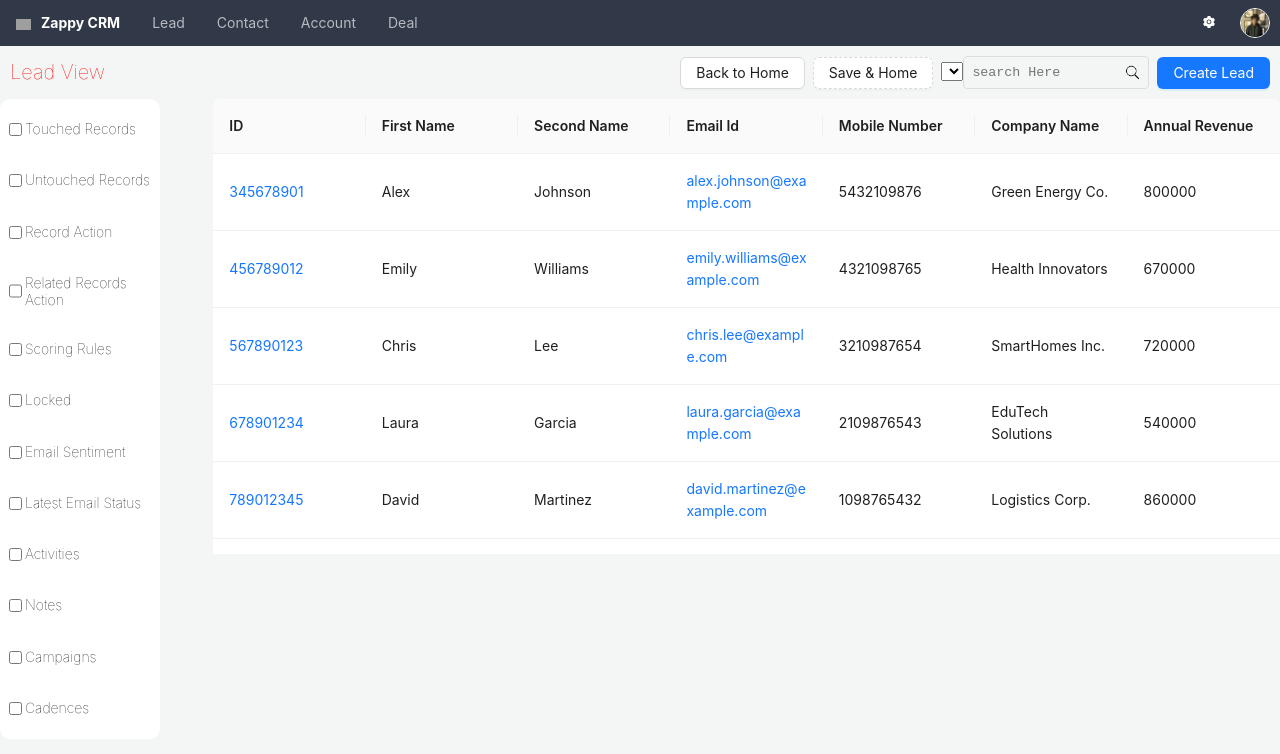
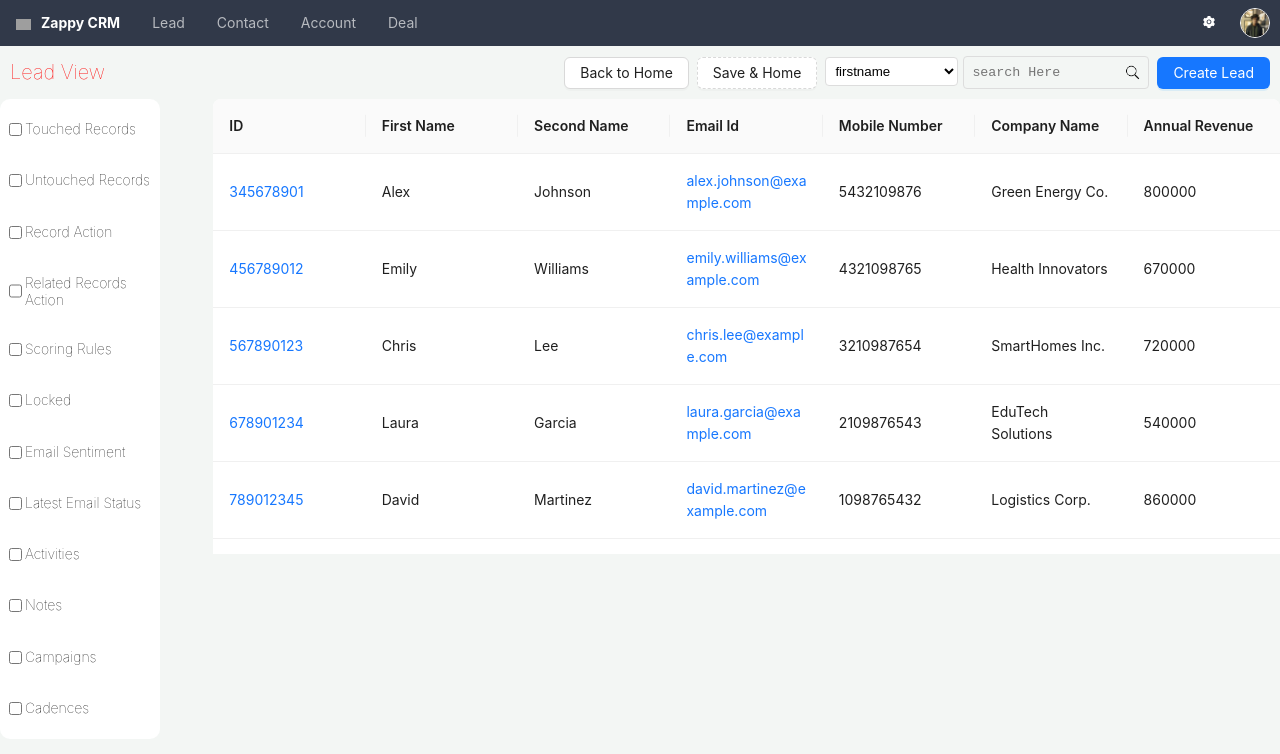
Before and after one commit to REOpranav/crm, a React (Create React App) app: page /leadboard in a window 1280 px wide. Shown: the top 754 px of the page. Built offline with nearby package versions, Linux system fonts and the light colour scheme; data requests are answered from the project's data file; grey boxes are pictures that could not be loaded.

Commit message:
added multi level search

```diff
--- a/src/Dashboard.jsx
+++ b/src/Dashboard.jsx
@@ -2,7 +2,6 @@ import { Menu, Row ,Typography, Image ,Space, Flex, Button} from 'antd';
 import { Link } from 'react-router-dom';
 import { AiFillSetting } from "react-icons/ai";
 import Searching from './Searching';
-import { useState } from 'react';
 
 const Dashboard = () => {
 
--- a/src/LeadBoard.jsx
+++ b/src/LeadBoard.jsx
@@ -14,9 +14,10 @@ const LeadBoard = () => {
 
     //searching
     const [searchBy,setSearchBy] = useState('')
+    const [selectedOption, setSelectedOption] = useState('firstname'); // this id for set selection
     const [searching,setSearching] = useState('') // this searching for lead
-     const filter =  leadData.filter(value => {
-         if (value.firstname.toLocaleLowerCase() === searching.toLocaleLowerCase()) {
+    const filter = leadData.filter(value => {
+         if (value[selectedOption].toLocaleLowerCase() === searching.toLocaleLowerCase()) {
             return value
          }
         })
@@ -37,6 +38,7 @@ const LeadBoard = () => {
               const responce = await axios.get('http://localhost:3000/leads')
                 if (responce.status === 200) {
                     setLeadData(await responce.data);
+                    setSearchBy(await responce.data)
                 }
              } catch (err) {
                 if (err.response) {
@@ -48,7 +50,6 @@ const LeadBoard = () => {
                 }
             }
         }
-
     useEffect(()=>{
       fetching()
     },[undefined])
@@ -57,13 +58,13 @@ const LeadBoard = () => {
     const data = []
     for (const datas of filter.length !== 0 ? filter : leadData) {
         let changeTOObject = {
-            id:datas.id,
+            id: datas.id,
             firstName : datas.firstname,
             secondName : datas.lastname,
             emailID : datas.email,
             mobileNumber  : datas.mobile,
-            companyName:datas.companyName,
-            annualRevenue : datas.annualrevenue ?  datas.annualrevenue : 0
+            companyName: datas.companyName,
+            annualRevenue : datas.annualrevenue ? datas.annualrevenue : 0
         }
         data.push(changeTOObject)
     }
@@ -108,30 +109,25 @@ const LeadBoard = () => {
             key: 'annualRevenue',
           },
         ]
-
-       const styles = {
-          fontWeight:'lighter',
-       }
+    const styles = { fontWeight:'lighter' }
 
   return (
     <div>
       <Dashboard />
-          <Row justify={'space-between'} style={{padding:'10px'}} >
+          <Row justify={'space-between'} style={{padding:'10px'}}>
               <Space>
                 <Text style={{fontSize:'20px',color:'red',fontWeight:'lighter'}}>Lead View</Text>
               </Space>
               <Space>
-                {/* <Flex gap={'small'}> */}
                   <Button type='default' onClick={homeNavigation}>Back to Home</Button>
                   <Popconfirm title="Are you sure to save" okText="Yes" cancelText="No" onConfirm={homeNavigation} onCancel={() => message.error('Cancel Save')}>
                       <Button type='dashed'>Save & Home</Button>
                   </Popconfirm>
-                  <Searching setSearchQuery={setSearching} searchQuery={searching}/>
+                  <Searching setSearchQuery={setSearching} searchQuery={searching} listOfData={searchBy} selectedOption={selectedOption} setSelectedOption={setSelectedOption}/>
                   <Button type='primary' onClick={formNavigate}>Create Lead</Button>
-                {/* </Flex> */}
               </Space>
+           </Row>
 
-          </Row>
           <Row justify={'space-between'} id='leadSider'>
             <Col span={3} style={{backgroundColor:'white',display:'flex',flexDirection:'column',justifyContent:'space-around',borderRadius:'10px',padding:'5px',minHeight:'80vh',maxHeight:'80vh'}}>
               <label style={styles}>
@@ -185,7 +181,7 @@ const LeadBoard = () => {
             </Col>
 
             <Col span={20} offset={1}>
-            <Table columns={column} dataSource={data} pagination={false} scroll={{y: 400 }}/>
+              <Table columns={column} dataSource={data} pagination={false} scroll={{y: 400}}/>
             </Col>
           </Row>
 
--- a/src/Searching.jsx
+++ b/src/Searching.jsx
@@ -1,13 +1,25 @@
 import React from 'react'
 
-const Searching = ({ searchQuery, setSearchQuery ,listOfData}) => {
+const Searching = ({ searchQuery, setSearchQuery,listOfData,setSelectedOption,selectedOption}) => {
     const handleChange = (e)=>{
       setSearchQuery(e.target.value)
     }
+
+    const handleOption = (e)=>{
+      setSelectedOption(e.target.value)
+    }
+
+    let listOfDataInArray = []
+    for (const a in listOfData[0]) {
+      listOfDataInArray.push(a)
+    }
+
     return (
     <div>
-           <select name="cars" id="cars">
-
+           <select id="field" value={selectedOption} onChange={handleOption} style={{padding:'5px',backgroundColor:'white',border:'1px solid #ddd',borderRadius:'4px',marginRight:'5px'}}>
+              {listOfDataInArray.map(e => {
+                  return <option value={e}>{e}</option>
+              })}
            </select>
 
            <input type="search"
```
Lines whose indentation alone changed are shown as unchanged.
